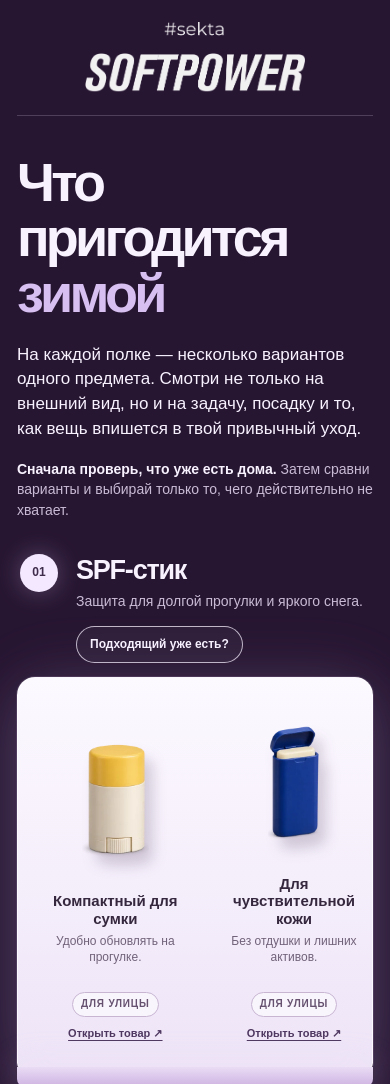
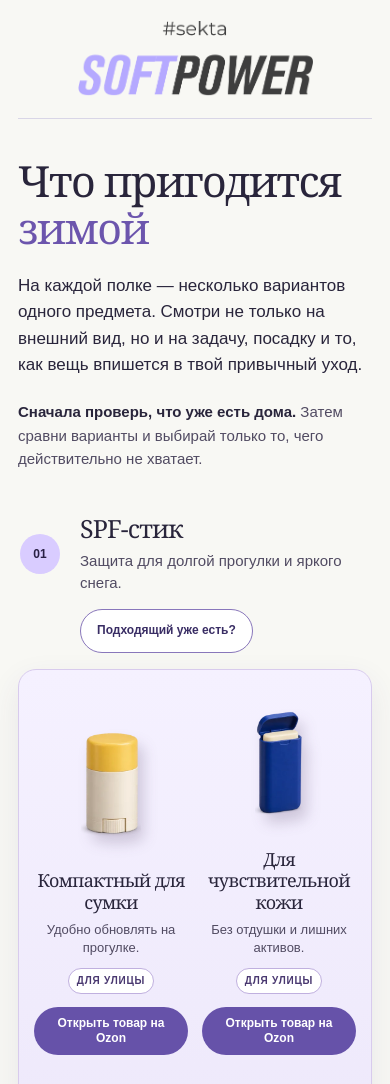
Before and after one commit to kseniajarikova/sekta-winter-shelf-2026, a plain HTML site: page preview-v2.html in a window 390 px wide. Shown: the top 1084 px of the page. Drawn offline with Linux system fonts and the light colour scheme.

Commit message:
Refresh multi-option winter shelves for Soft Power brand

```diff
--- a/preview-v2.html
+++ b/preview-v2.html
@@ -25,6 +25,57 @@ header{display:flex;justify-content:center;padding:30px 0;border-bottom:1px soli
  .thinking{break-inside:avoid-page;page-break-inside:avoid;margin-bottom:14mm;padding:22px}.thinking h2{font-size:23px}.thinking p{font-size:13px}
  footer{padding:18px 0 8px}
 }
+
+/* Soft Power: light, readable product shelves */
+:root{--ink:#29253b;--muted:#514b62;--bg:#f8f8f4;--line:#d9d6e7;--shelf:#b9a6e6;--shadow:#8372aa;--lime:#e2f29a;--panel-ink:#29253b;--panel-muted:#514b62}
+body{background:var(--bg);color:var(--ink);line-height:1.55}
+button,a{color:inherit}button:focus-visible,a:focus-visible{outline:3px solid #4c3cb5}
+.wrap{max-width:1100px}
+header{border-bottom:1px solid var(--line);padding:28px 0}
+.brand{width:300px}.brand img{filter:none;opacity:1}
+.hero{max-width:830px;padding:58px 0 38px}
+.hero h1,.copy h2,.variant h3,.thinking h2{font-family:Georgia,serif;font-weight:400;letter-spacing:-.035em}
+.hero h1{font-size:clamp(44px,6.5vw,78px);line-height:1.08;max-width:760px}
+.hero h1 em{color:#6c55ad}
+.hero p{font-size:clamp(17px,1.8vw,20px);line-height:1.55;max-width:690px}
+.hero .context{font-size:16px;line-height:1.55;color:var(--muted);margin-top:22px}
+.shelves{gap:54px;padding:14px 0 76px}
+.shelf-head{gap:14px 20px;align-items:center;margin:0 3px 18px}
+.num{background:#d9ccff;color:#292044;box-shadow:none;width:40px;height:40px}
+.copy h2{font-size:clamp(25px,3vw,33px);line-height:1.15;margin:0 0 7px}
+.copy p{font-size:15px;line-height:1.5}
+.owned{background:#fff;border:1.5px solid #8977bb;color:#392d64;min-height:44px;padding:9px 16px;white-space:normal}
+.owned[aria-pressed=true]{background:var(--lime);color:#29253b;border-color:#99ae4a}
+.display{background:linear-gradient(180deg,#f5f1ff,#e9e3f8);border:1px solid #d8cbed;box-shadow:0 12px 32px rgba(70,53,110,.09);padding:28px 24px 0}
+.display:after{background:linear-gradient(180deg,#d9c9f5,#ad95db);box-shadow:0 8px 0 -3px var(--shadow),0 13px 24px -12px rgba(70,53,110,.3)}
+.track{overflow:visible;padding-bottom:20px}
+.variants{min-width:0;grid-template-columns:repeat(var(--count),minmax(0,1fr));gap:16px}
+.variant{padding:0 10px 12px;min-width:0}
+.picture{height:180px}.picture img{max-width:100%;filter:drop-shadow(6px 10px 7px rgba(55,32,67,.19))}
+.variant h3{font-size:20px;line-height:1.2;margin:15px 0 7px}
+.variant p{font-size:14px;line-height:1.45;min-height:0}
+.tag{color:#493870;background:#fff;border-color:#c0b0df;font-size:10px}
+.more{display:inline-flex;align-items:center;justify-content:center;min-height:44px;padding:9px 13px;margin-top:13px;border-radius:999px;background:#6652a9;color:#fff;font-size:13px;text-decoration:none}
+.more:hover{background:#4e3b8d}
+.thinking{background:#e6f3a5;color:var(--ink);box-shadow:none;padding:32px}
+.thinking h2{font-size:clamp(26px,3vw,34px);line-height:1.2}
+.thinking p{font-size:16px;line-height:1.55;max-width:650px}
+footer{font-size:13px;line-height:1.5}
+@media(max-width:700px){
+ .wrap{padding:0 18px}header{padding:21px 0}.brand{width:235px}
+ .hero{padding:39px 0 30px}.hero h1{font-size:clamp(42px,11vw,58px);line-height:1.08}
+ .hero p{font-size:17px}.hero .context{font-size:15px}
+ .shelves{gap:48px}.shelf-head{grid-template-columns:40px minmax(0,1fr);margin:0 2px 16px}
+ .owned{grid-column:2;justify-self:start}
+ .display{padding:22px 12px 0}
+ .variants{grid-template-columns:repeat(2,minmax(0,1fr));gap:20px 8px}
+ .variant{padding:0 3px 12px}.picture{height:142px}
+ .variant h3{font-size:18px}.variant p{font-size:13px}
+ .more{font-size:12px;line-height:1.25}
+ .thinking{padding:26px;margin-bottom:60px}
+}
+@media(max-width:350px){.variants{grid-template-columns:1fr}.picture{height:170px}.variant{padding:0 12px 16px}.variant p{font-size:14px}}
+@media print{.brand img{filter:none}.track{overflow:visible}.variants{grid-template-columns:repeat(var(--count),minmax(0,1fr))}.more{color:#fff}}
 </style>
 </head>
 <body><div class="wrap">
@@ -66,7 +117,7 @@ const data=[
 ];
 const owned=new Set(JSON.parse(localStorage.getItem('winter-shelves-owned')||'[]'));
 function render(){
- document.getElementById('shelves').innerHTML=data.map((s,i)=>`<article><div class="shelf-head"><span class="num">0${i+1}</span><div class="copy"><h2>${s.title}</h2><p>${s.intro}</p></div><button class="owned" data-owned="${s.id}" aria-pressed="${owned.has(s.id)}">${owned.has(s.id)?'✓ Подходящий уже есть':'Подходящий уже есть?'}</button></div><div class="display"><div class="track"><div class="variants" style="--count:${s.variants.length}">${s.variants.map(v=>`<div class="variant"><div class="picture"><img src="images/${v[2]}" alt="" loading="lazy"></div><h3>${v[0]}</h3><p>${v[1]}</p><span class="tag">${s.tag}</span><br><a class="more" href="${v[3]}" target="_blank" rel="noopener noreferrer">Открыть товар ↗</a></div>`).join('')}</div></div></div></article>`).join('');
+ document.getElementById('shelves').innerHTML=data.map((s,i)=>`<article><div class="shelf-head"><span class="num">0${i+1}</span><div class="copy"><h2>${s.title}</h2><p>${s.intro}</p></div><button class="owned" data-owned="${s.id}" aria-pressed="${owned.has(s.id)}">${owned.has(s.id)?'✓ Подходящий уже есть':'Подходящий уже есть?'}</button></div><div class="display"><div class="track"><div class="variants" style="--count:${s.variants.length}">${s.variants.map(v=>`<div class="variant"><div class="picture"><img src="images/${v[2]}" alt="Фото товара" loading="lazy"></div><h3>${v[0]}</h3><p>${v[1]}</p><span class="tag">${s.tag}</span><br><a class="more" href="${v[3]}" target="_blank" rel="noopener noreferrer">Открыть товар на Ozon</a></div>`).join('')}</div></div></div></article>`).join('');
  document.querySelectorAll('[data-owned]').forEach(b=>b.onclick=()=>{owned.has(b.dataset.owned)?owned.delete(b.dataset.owned):owned.add(b.dataset.owned);localStorage.setItem('winter-shelves-owned',JSON.stringify([...owned]));render()});
 }
 render();
```
